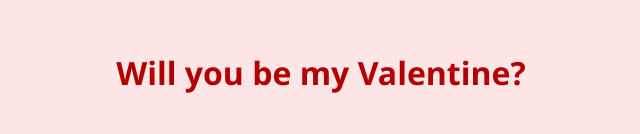
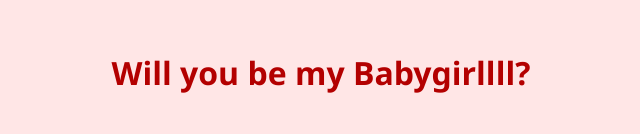
Before and after one commit to Anu-glitchhhh/secrettt, a plain HTML site: page index.html in a window 1280 px wide. Shown: the part 228-362 px from the top of the page, without its empty margins (319-959 px from the left). Drawn offline with Linux system fonts and the light colour scheme.

Commit message:
Update index.html

```diff
--- a/index.html
+++ b/index.html
@@ -3,12 +3,12 @@
 <head>
   <meta charset="UTF-8" />
   <meta name="viewport" content="width=device-width, initial-scale=1.0" />
-  <title>Will You Be My Valentine?</title>
+  <title>Will You...?</title>
   <link rel="stylesheet" href="style.css" />
 </head>
 <body>
   <div class="container">
-    <h1>Will you be my Valentine?</h1>
+    <h1>Will you be my Babygirllll?</h1>
     <div class="gif">
       <img src="https://media.tenor.com/sxWkU-oMi2kAAAAi/bongo-cat.gif" alt="Cute cat" />
     </div>
```
